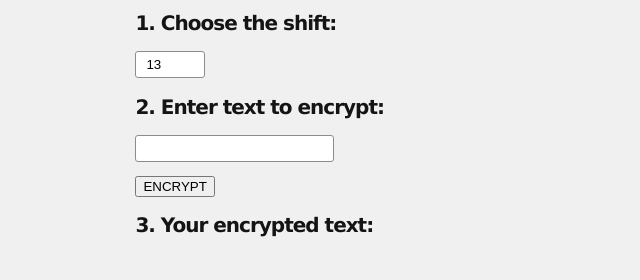
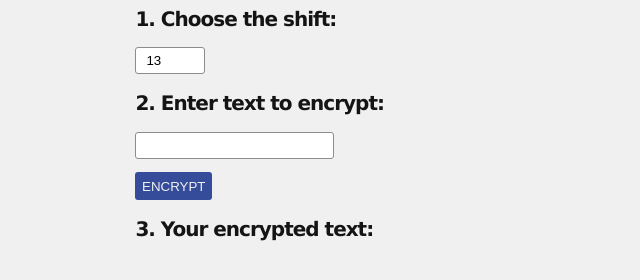
Before and after one commit to fontilan/rot13-cipher, a plain HTML site: page index.html in a window 1280 px wide. Shown: the part 328-608 px from the top of the page, without its empty margins (321-961 px from the left). Drawn offline with Linux system fonts and the light colour scheme.

Commit message:
feat: style the button

```diff
--- a/style.css
+++ b/style.css
@@ -25,7 +25,13 @@ input {
 }
 
 #encrypt-btn {
+  background: rgb(52, 76, 153);
+  border-radius: 3px;
+  border: none;
+  color: rgb(240, 240, 240);
+  cursor: pointer;
   margin-top: 1em;
+  padding: 0.5em;
 }
 
 #encrypted-txt {
```
